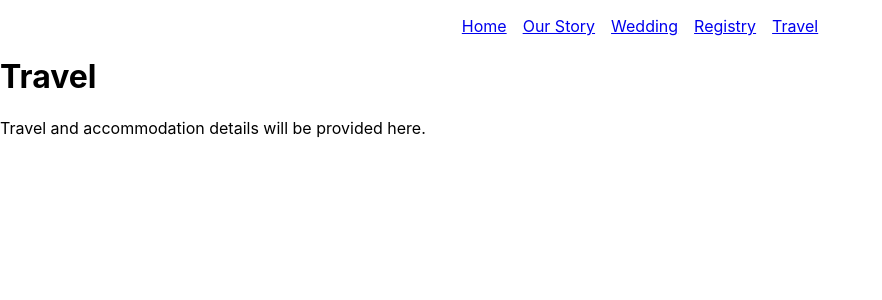
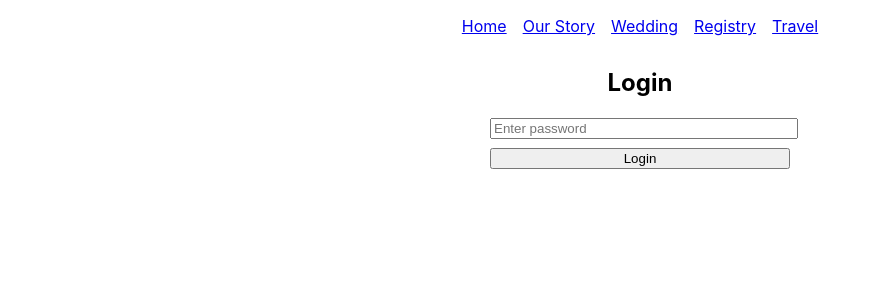
Before and after one commit to jman5603/wedding-page, a React (Create React App) app: page /travel in a window 1280 px wide. Shown: the top 300 px of the page, without its empty margins (0-882 px from the left). Built offline with nearby package versions, Linux system fonts and the light colour scheme; no server answers.

Commit message:
Password protected the site, refactor code

```diff
--- a/package.json
+++ b/package.json
@@ -12,6 +12,7 @@
     "@types/react": "^19.1.9",
     "@types/react-dom": "^19.1.7",
     "@types/react-router-dom": "^5.3.3",
+    "dotenv": "^17.2.1",
     "react": "^19.1.1",
     "react-dom": "^19.1.1",
     "react-router-dom": "^7.7.1",
--- a/src/App.tsx
+++ b/src/App.tsx
@@ -1,11 +1,12 @@
 import React from 'react';
 import { BrowserRouter as Router, Routes, Route, Link } from 'react-router-dom';
-import OurStory from './OurStory';
-import Wedding from './Wedding';
-import Registry from './Registry';
-import Travel from './Travel';
+import RequireAuth from './components/RequireAuth';
+import OurStory from './pages/OurStory';
+import Wedding from './pages/Wedding';
+import Registry from './pages/Registry';
+import Travel from './pages/Travel';
 import logo from './logo.svg';
-import './App.css';
+import './styles/App.css';
 
 function Home() {
   return (
@@ -39,11 +40,11 @@ function App() {
         <Link to="/travel">Travel</Link>
       </nav>
       <Routes>
-        <Route path="/" element={<Home />} />
-        <Route path="/ourstory" element={<OurStory />} />
-        <Route path="/wedding" element={<Wedding />} />
-        <Route path="/registry" element={<Registry />} />
-        <Route path="/travel" element={<Travel />} />
+        <Route path="/" element={<RequireAuth><Home /></RequireAuth>} />
+        <Route path="/ourstory" element={<RequireAuth><OurStory /></RequireAuth>} />
+        <Route path="/wedding" element={<RequireAuth><Wedding /></RequireAuth>} />
+        <Route path="/registry" element={<RequireAuth><Registry /></RequireAuth>} />
+        <Route path="/travel" element={<RequireAuth><Travel /></RequireAuth>} />
       </Routes>
     </Router>
   );
--- /dev/null
+++ b/src/components/RequireAuth.tsx
@@ -0,0 +1,15 @@
+import React from 'react';
+import { useAuth } from '../hooks/useAuth';
+import LoginPage from '../pages/LoginPage';
+
+type Props = { children: React.ReactNode };
+
+const RequireAuth: React.FC<Props> = ({ children }) => {
+  const isAuthenticated = useAuth();
+
+  if (isAuthenticated === null) return <div>Loading...</div>;
+  if (!isAuthenticated) return <LoginPage />;
+  return <>{children}</>;
+};
+
+export default RequireAuth;
--- /dev/null
+++ b/src/hooks/useAuth.ts
@@ -0,0 +1,16 @@
+import { useEffect, useState } from "react";
+
+export function useAuth() {
+  const [isAuthenticated, setIsAuthenticated] = useState<boolean | null>(null);
+
+  useEffect(() => {
+    fetch('http://localhost:3001/api/status', {
+      credentials: 'include',
+    })
+      .then(res => res.ok ? res.json() : Promise.reject())
+      .then(data => setIsAuthenticated(data.isAuthenticated))
+      .catch(() => setIsAuthenticated(false));
+  }, []);
+
+  return isAuthenticated;
+}
--- a/src/index.tsx
+++ b/src/index.tsx
@@ -1,6 +1,6 @@
 import React from 'react';
 import ReactDOM from 'react-dom/client';
-import './index.css';
+import './styles/index.css';
 import App from './App';
 import reportWebVitals from './reportWebVitals';
 
--- /dev/null
+++ b/src/pages/LoginPage.tsx
@@ -0,0 +1,54 @@
+import React, { useState } from 'react';
+
+const LoginPage: React.FC = () => {
+  const [password, setPassword] = useState('');
+  const [error, setError] = useState('');
+  const [loading, setLoading] = useState(false);
+
+  const BACKEND_API_URL = process.env.REACT_APP_BACKEND_API_URL || 'http://localhost:3001';
+
+  const handleSubmit = async (e: React.FormEvent) => {
+    e.preventDefault();
+    setLoading(true);
+    setError('');
+    try {
+      const res = await fetch(`${BACKEND_API_URL}/api/login`, {
+        method: 'POST',
+        headers: { 'Content-Type': 'application/json' },
+        credentials: 'include',
+        body: JSON.stringify({ password }),
+      });
+      if (!res.ok) {
+        const data = await res.json();
+        setError(data.message || 'Login failed');
+      } else {
+        window.location.reload(); // or redirect as needed
+      }
+    } catch {
+      setError('Network error');
+    } finally {
+      setLoading(false);
+    }
+  };
+
+  return (
+    <div style={{ maxWidth: 300, margin: '2rem auto', textAlign: 'center' }}>
+      <h2>Login</h2>
+      <form onSubmit={handleSubmit}>
+        <input
+          type="password"
+          value={password}
+          onChange={e => setPassword(e.target.value)}
+          placeholder="Enter password"
+          style={{ width: '100%', marginBottom: 8 }}
+        />
+        <button type="submit" disabled={loading} style={{ width: '100%' }}>
+          {loading ? 'Logging in...' : 'Login'}
+        </button>
+      </form>
+      {error && <div style={{ color: 'red', marginTop: 8 }}>{error}</div>}
+    </div>
+  );
+};
+
+export default LoginPage;
```
Also changed, not shown: src/pages/OurStory.tsx (renamed from src/OurStory.tsx), src/pages/Registry.tsx (renamed from src/Registry.tsx), src/pages/Travel.tsx (renamed from src/Travel.tsx), src/pages/Wedding.tsx (renamed from src/Wedding.tsx), src/styles/App.css (renamed from src/App.css), src/styles/index.css (renamed from src/index.css), 2 other files (tests, documents, lock files or other folders).
